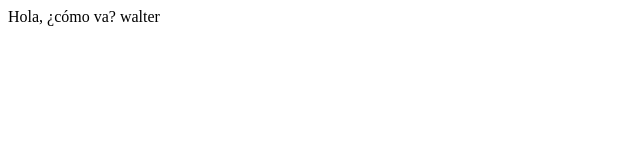
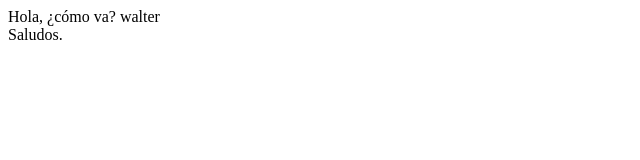
Before and after one commit to polgamero/Prework, a plain HTML site: page index.html in a window 1280 px wide. Shown: the full height of the page, 0-640 px from the left. Drawn offline with Linux system fonts and the light colour scheme.

Commit message:
Se agregó un saludo

```diff
--- a/index.html
+++ b/index.html
@@ -5,5 +5,6 @@
     </head>
     <body>
         <div>Hola, ¿cómo va? walter</div>
+        <div>Saludos.</div>
     </body>
 </html>
```
